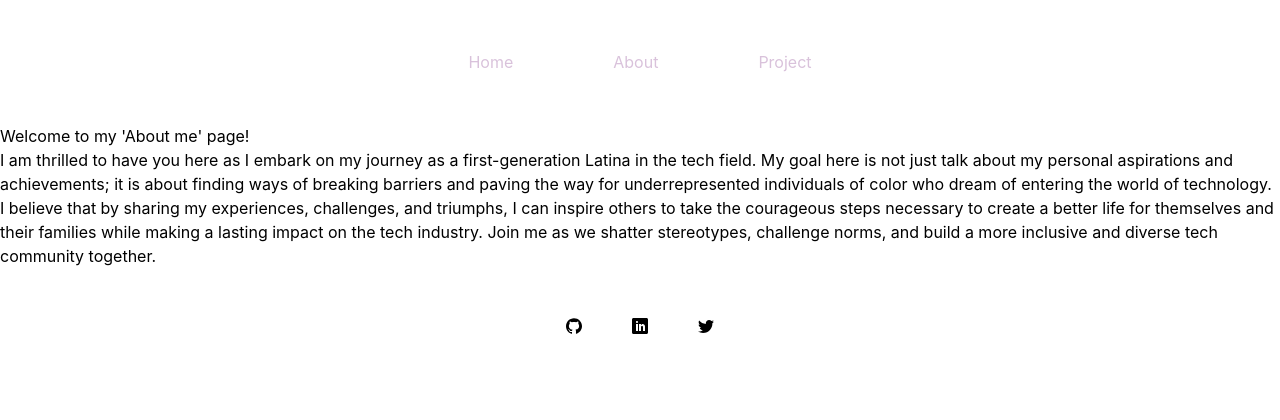
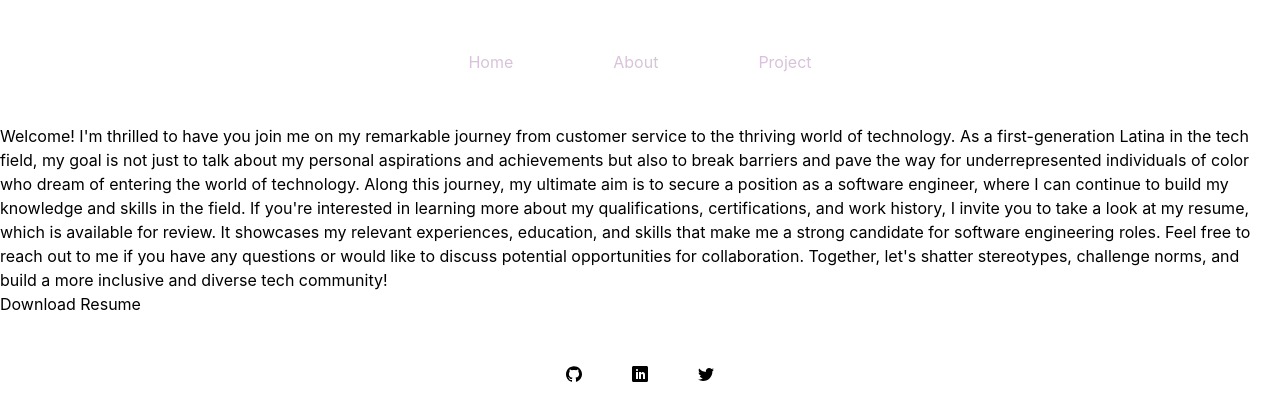
Before and after one commit to Yolisss/devPortfolio, a Next.js app: page /about in a window 1280 px wide. Shown: the top 420 px of the page. Built offline with nearby package versions, Linux system fonts and the light colour scheme.

Commit message:
added link to resume for users

```diff
--- a/pages/about.js
+++ b/pages/about.js
@@ -1,21 +1,32 @@
 import React from "react";
+import Link from "next/link";
 
 export default function About() {
   return (
     <div>
-      <h3>Welcome to my 'About me' page!</h3>
-      <p>
-        I am thrilled to have you here as I embark on my journey as a
-        first-generation Latina in the tech field. My goal here is not just talk
-        about my personal aspirations and achievements; it is about finding ways
-        of breaking barriers and paving the way for underrepresented individuals
-        of color who dream of entering the world of technology. I believe that
-        by sharing my experiences, challenges, and triumphs, I can inspire
-        others to take the courageous steps necessary to create a better life
-        for themselves and their families while making a lasting impact on the
-        tech industry. Join me as we shatter stereotypes, challenge norms, and
-        build a more inclusive and diverse tech community together.
-      </p>
+      <div>
+        <p>
+          Welcome! I'm thrilled to have you join me on my remarkable journey
+          from customer service to the thriving world of technology. As a
+          first-generation Latina in the tech field, my goal is not just to talk
+          about my personal aspirations and achievements but also to break
+          barriers and pave the way for underrepresented individuals of color
+          who dream of entering the world of technology. Along this journey, my
+          ultimate aim is to secure a position as a software engineer, where I
+          can continue to build my knowledge and skills in the field. If you're
+          interested in learning more about my qualifications, certifications,
+          and work history, I invite you to take a look at my resume, which is
+          available for review. It showcases my relevant experiences, education,
+          and skills that make me a strong candidate for software engineering
+          roles. Feel free to reach out to me if you have any questions or would
+          like to discuss potential opportunities for collaboration. Together,
+          let's shatter stereotypes, challenge norms, and build a more inclusive
+          and diverse tech community!
+        </p>
+      </div>
+      <div>
+        <Link href="/resume.pdf">Download Resume</Link>
+      </div>
     </div>
   );
 }
```
